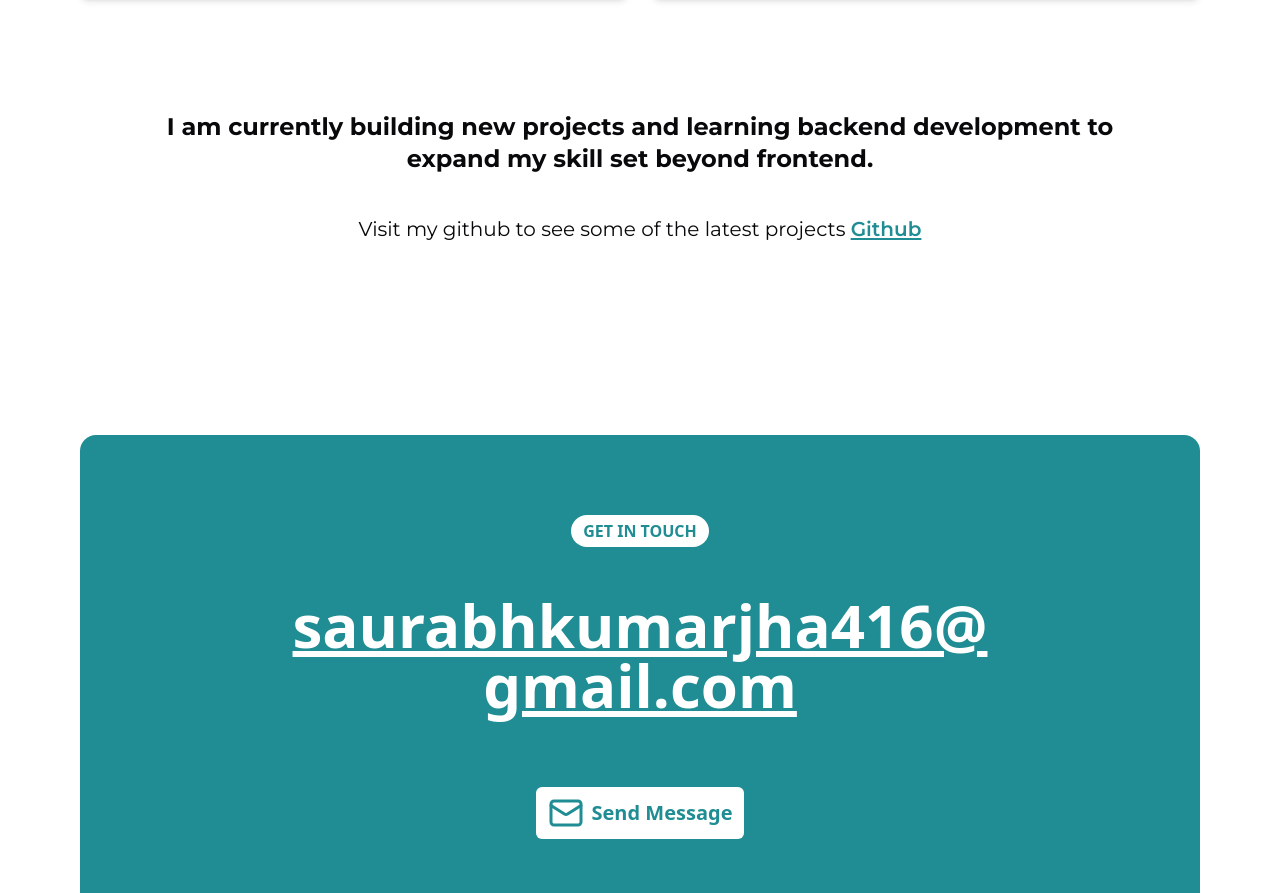
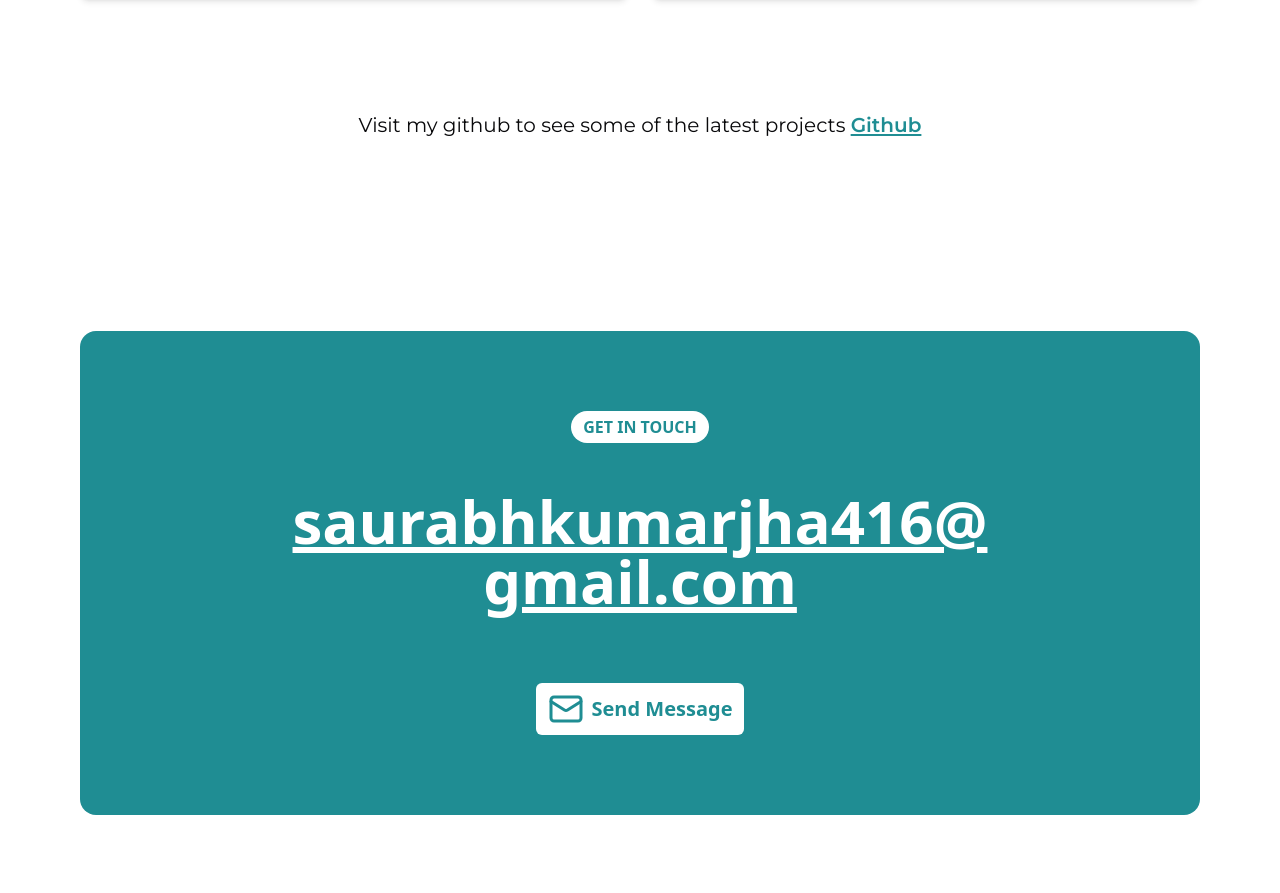
Before and after one commit to SaurabhKumar171/saurabh-portfolio-v2, a Next.js app: page /projects in a window 1280 px wide. Shown: the part 1699-2592 px from the top of the page. Built offline with nearby package versions, Linux system fonts and the light colour scheme.

Commit message:
bugs:resolved prettier bugs

```diff
--- a/src/pages/projects.tsx
+++ b/src/pages/projects.tsx
@@ -52,10 +52,6 @@ export default function Projects() {
             ))}
           </div>
           <div className="mx-auto mt-16 max-w-5xl text-center text-foreground md:mt-28">
-            <span className="text-xl font-bold md:text-2xl">
-              I am currently building new projects and learning backend
-              development to expand my skill set beyond frontend.
-            </span>
             <p className="mt-10 text-base md:text-xl">
               Visit my github to see some of the latest projects{" "}
               <a
```
